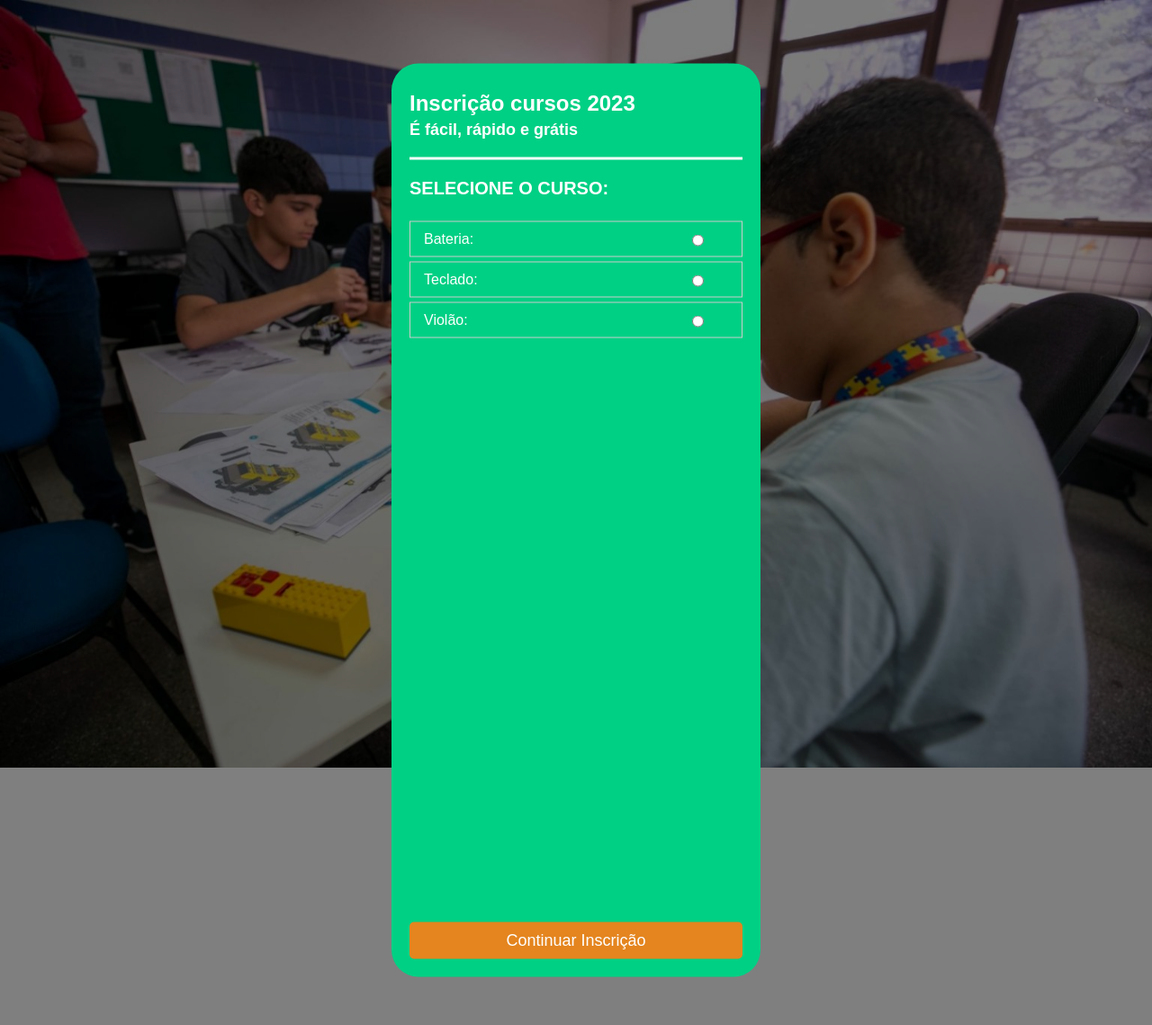
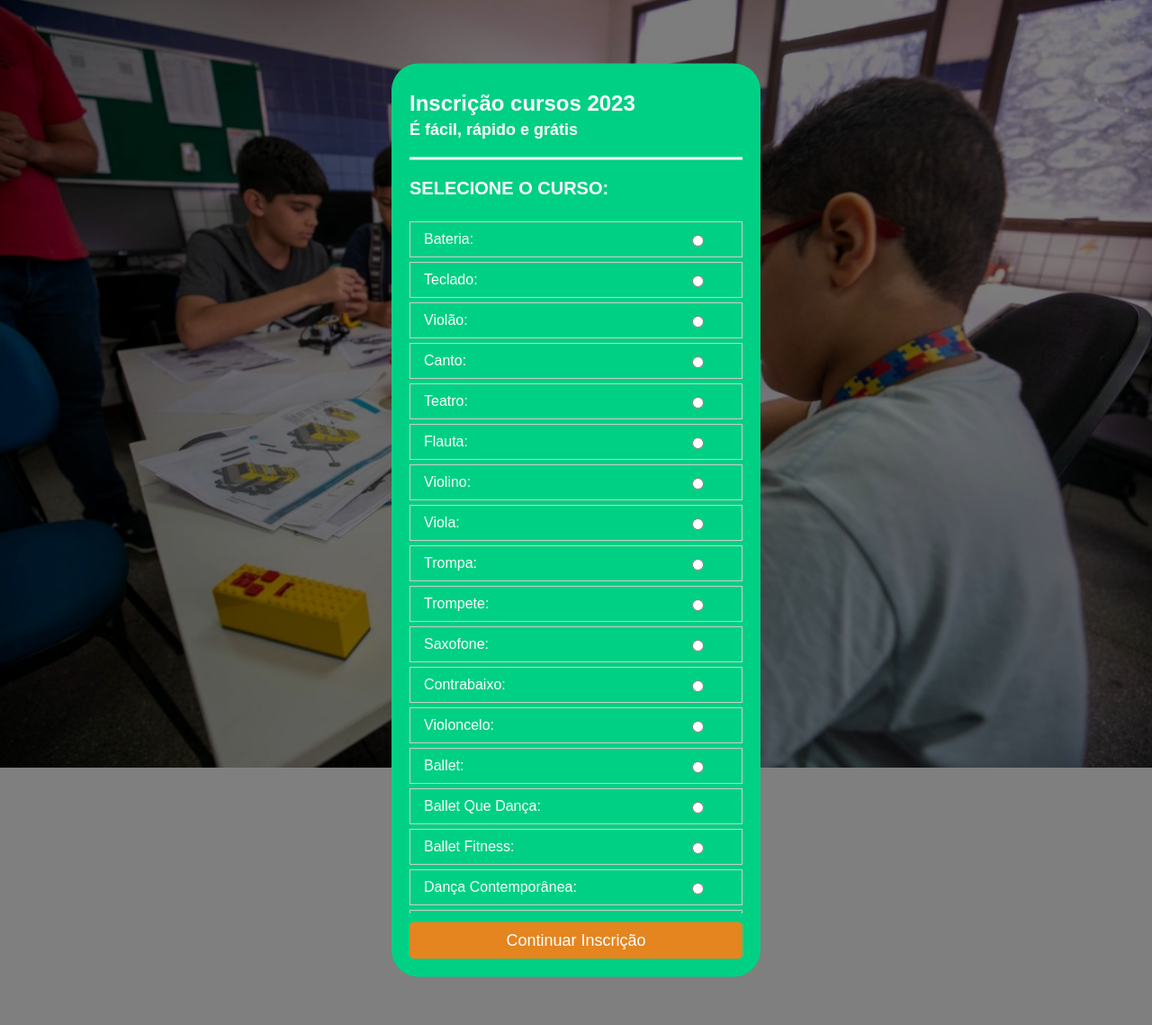
Before and after one commit to K3uzin/projetocidadedosaber, a PHP site: page /index.php in a window 1280 px wide. Shown: the top 1139 px of the page at 90% size. Run offline with PHP 8.4, Linux system fonts and the light colour scheme.

Commit message:
Update index.php
Linha 20 a 46

```diff
--- a/pages/index.php
+++ b/pages/index.php
@@ -18,15 +18,31 @@
             <ul>
                 <?php
                 $cursosDisponiveis = array(
-                    'bateria',
-                    'teclado',
-                    'violao',
+                    'bateria', 'teclado', 'violao', 'Canto',
+                    'Teatro', 'Flauta', 'Violino', 'Viola',
+                    'Trompa', 'Trompete', 'Saxofone', 'Contrabaixo',
+                    'Violoncelo', 'Ballet', 'Ballet Que Dança', 'Ballet Fitness',
+                    'Dança Contemporânea', 'Dança de Salão', 'Dança do ventre', 'Pilates',
+                    'Zumba', 'Teakwondo', 'Futsal', 'Karatê',
+                    'Natação', 'Hidroginástica', 'Capoeira', 'Inglês'
+
                 );
 
                 $cursosExibidos = array(
-                    'bateria' => 'Bateria',
-                    'teclado' => 'Teclado',
-                    'violao' => 'Violão',
+                    'bateria' => 'Bateria', 'teclado' => 'Teclado',
+                    'violao' => 'Violão', 'Canto' => 'Canto',
+                    'Teatro' => 'Teatro', 'Flauta' => 'Flauta',
+                    'Violino' => 'Violino', 'Viola' => 'Viola',
+                    'Trompa' => 'Trompa', 'Trompete' => 'Trompete',
+                    'Saxofone' => 'Saxofone', 'Contrabaixo' => 'Contrabaixo',
+                    'Violoncelo' => 'Violoncelo', 'Ballet' => 'Ballet',
+                    'Ballet Que Dança' => 'Ballet Que Dança', 'Ballet Fitness' => 'Ballet Fitness',
+                    'Dança Contemporânea' => 'Dança Contemporânea', 'Dança de Salão' => 'Dança de Salão',
+                    'Dança do ventre' => 'Dança do ventre', 'Pilates' => 'Pilates',
+                    'Zumba' => 'Zumba', 'Teakwondo' => 'Teakwondo',
+                    'Futsal' => 'Futsal', 'Karatê' => 'Karatê',
+                    'Natação' => 'Natação', 'Hidroginástica' => 'Hidroginástica',
+                    'Capoeira' => 'Capoeira', 'Inglês' => 'Inglês',
                 );
 
                 foreach ($cursosDisponiveis as $curso) {
```
